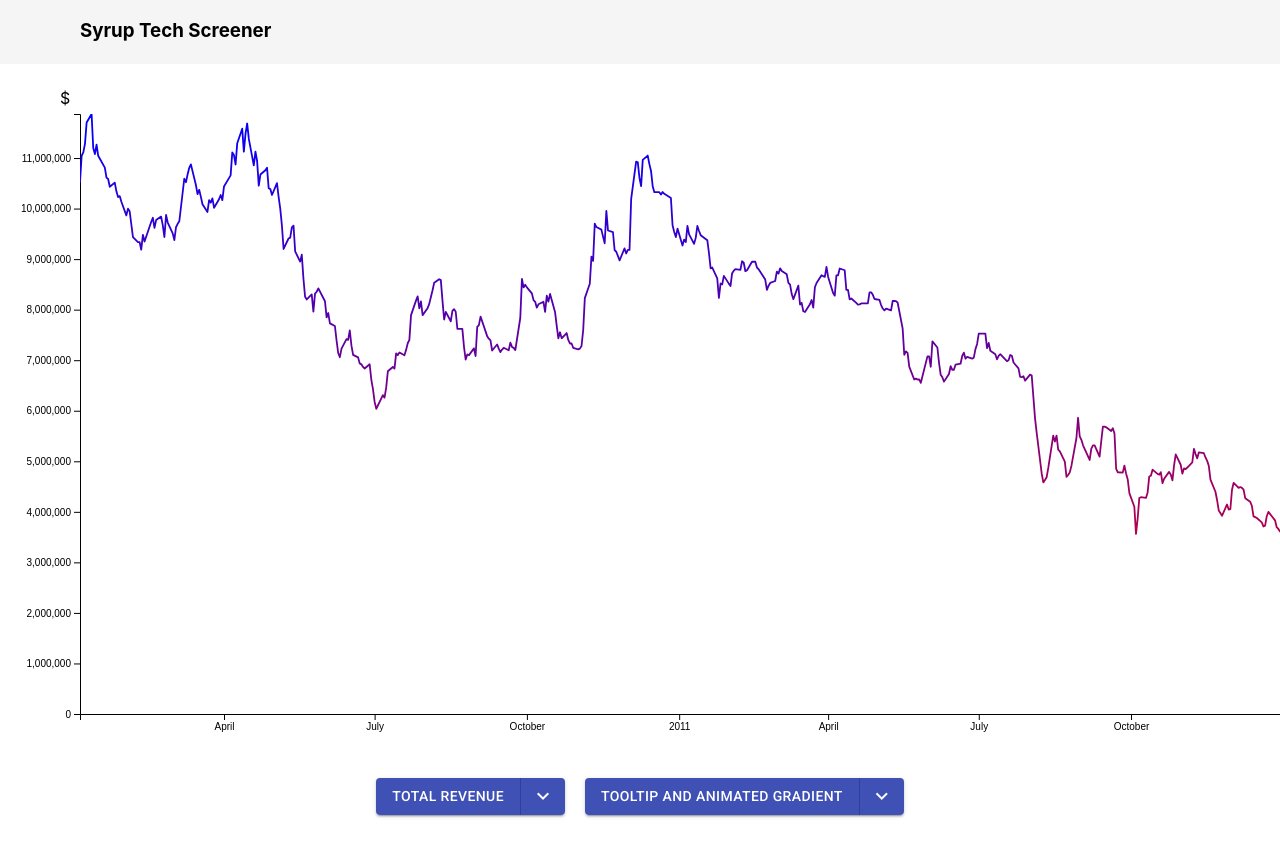
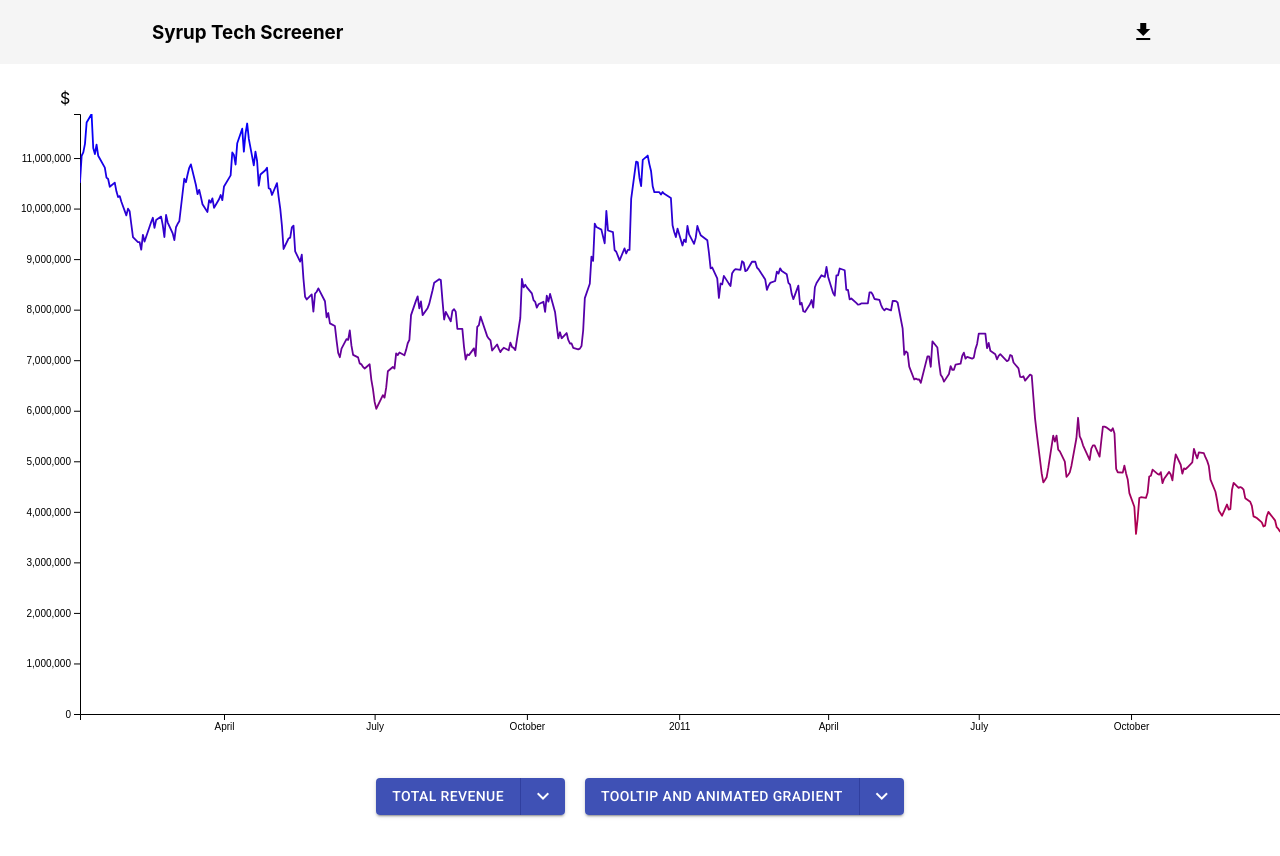
Before and after one commit to Nnanyielugo/d3-task, a React (Create React App) app: page / in a window 1280 px wide. Shown: the top 856 px of the page. Built offline with nearby package versions, Linux system fonts and the light colour scheme.

Commit message:
make line chart downloadable as pdf

```diff
--- a/package.json
+++ b/package.json
@@ -15,6 +15,7 @@
     "@types/react-dom": "^17.0.9",
     "accounting": "^0.4.1",
     "d3": "^7.0.0",
+    "d3-save-pdf": "0.0.3",
     "gh-pages": "^3.2.3",
     "react": "^17.0.2",
     "react-dom": "^17.0.2",
--- a/src/Components/Header.tsx
+++ b/src/Components/Header.tsx
@@ -1,7 +1,13 @@
 import * as React from 'react';
+import savePdf from 'd3-save-pdf';
+import * as d3 from 'd3';
 import Box from '@material-ui/core/Box';
 import AppBar from '@material-ui/core/Toolbar';
+import Toolbar from '@material-ui/core/Toolbar';
+
 import { styled } from '@material-ui/core/styles';
+import Button from '@material-ui/core/Button';
+import Icon from '@material-ui/core/Icon';
 
 const CustomAppBar = styled(AppBar)({
   flexGrow: 1,
@@ -13,14 +19,34 @@ const CustomAppBar = styled(AppBar)({
 });
 
 const AppBarText = styled('h3')({
-  marginLeft: 80,
+  marginLeft: '10vw',
+});
+
+const DownloadContainer = styled('div')({
+  alignSelf: 'center',
+  marginLeft: '60vw',
 });
 
 export default function Header() {
+  const handleSavePdf = () => {
+    const config = {
+      filename: 'MySVGFile',
+    };
+    savePdf.save(d3.select('svg').node(), config);
+  };
+
   return (
     <Box sx={{ flexGrow: 1 }}>
       <CustomAppBar>
-        <AppBarText>Syrup Tech Screener</AppBarText>
+        <Toolbar>
+          <AppBarText>Syrup Tech Screener</AppBarText>
+
+          <DownloadContainer>
+            <Button onClick={handleSavePdf} color="inherit" size="small">
+              <Icon>file_download</Icon>
+            </Button>
+          </DownloadContainer>
+        </Toolbar>
       </CustomAppBar>
     </Box>
   );
--- /dev/null
+++ b/src/declarations.d.ts
@@ -0,0 +1 @@
+declare module 'd3-save-pdf';
```
Also changed, not shown: 1 other file (tests, documents, lock files or other folders).
